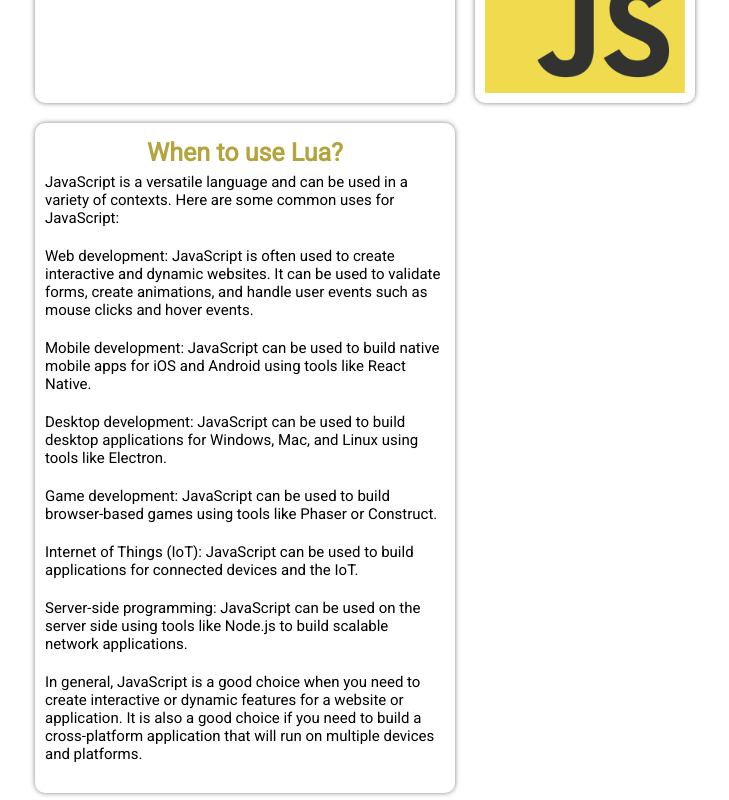
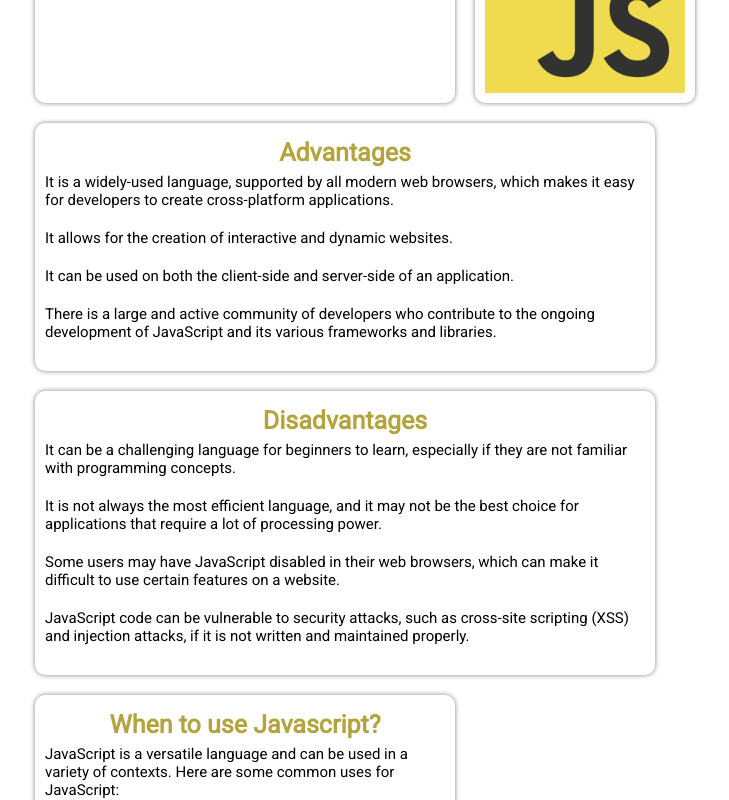
Before and after one commit to Nomeos/HelloWorld_Animated, a React (Create React App) app in the folder framer-motion-app/: page /language/javascript in a window 1280 px wide. Shown: the part 400-1200 px from the top of the page, without its empty margins (275-1004 px from the left). Built offline with nearby package versions, Linux system fonts and the light colour scheme.

Commit message:
Update Javascript.jsx

```diff
--- a/framer-motion-app/src/component/pages/Javascript.jsx
+++ b/framer-motion-app/src/component/pages/Javascript.jsx
@@ -27,7 +27,7 @@ export function Javascript() {
                         size={'large'}
                         title={"What's Javascript?"}
                         color={languageColor.titles}
-                        transition={'scale'}
+                        transition={'slide'}
                         delay={0.5}
                     >
                         JavaScript is a programming language that is commonly used in web development. It was originally
@@ -39,7 +39,7 @@ export function Javascript() {
                         size={'medium'}
                         title={"How Javascript works?"}
                         color={languageColor.titles}
-                        transition={'scale'}
+                        transition={'slide'}
                         delay={1}
                     >
                         JavaScript is a client-side scripting language, which means that it is executed by the client's
@@ -50,16 +50,16 @@ export function Javascript() {
                         size={'small'}
                         title={"Logo"}
                         color={languageColor.titles}
-                        transition={'scale'}
+                        transition={'slide'}
                         delay={1.5}
                     >
                         <img src={"/images/javascript.png"} alt={'icon'}/>
                     </Card>
-                    {/*<Card
+                    <Card
                         size={'large'}
                         title={"Advantages"}
                         color={languageColor.titles}
-                        transition={'scale'}
+                        transition={'slide'}
                         delay={1.5}
                     >
                         <ul>
@@ -81,9 +81,9 @@ export function Javascript() {
                     </Card>
                     <Card
                         size={'large'}
-                        title={"Disadvantage"}
+                        title={"Disadvantages"}
                         color={languageColor.titles}
-                        transition={'scale'}
+                        transition={'slide'}
                         delay={2}
                     >
                         <ul>
@@ -105,12 +105,12 @@ export function Javascript() {
                                 (XSS) and injection attacks, if it is not written and maintained properly.
                             </li>
                         </ul>
-                    </Card>*/}
+                    </Card>
                     <Card
                         size={'medium'}
-                        title={"When to use Lua?"}
+                        title={"When to use Javascript?"}
                         color={languageColor.titles}
-                        transition={'scale'}
+                        transition={'slide'}
                         delay={3}
                     >
                         <ul>
@@ -158,7 +158,7 @@ export function Javascript() {
                         size={'medium'}
                         title={'Hello World'}
                         color={languageColor.titles}
-                        transition={'scale'}
+                        transition={'slide'}
                         delay={3.5}
                     >
                         <pre>
@@ -171,7 +171,7 @@ export function Javascript() {
                         size={'medium'}
                         title={'More Information'}
                         color={languageColor.titles}
-                        transition={'scale'}
+                        transition={'slide'}
                         delay={3.5}
                     >
                         <ul>
```
